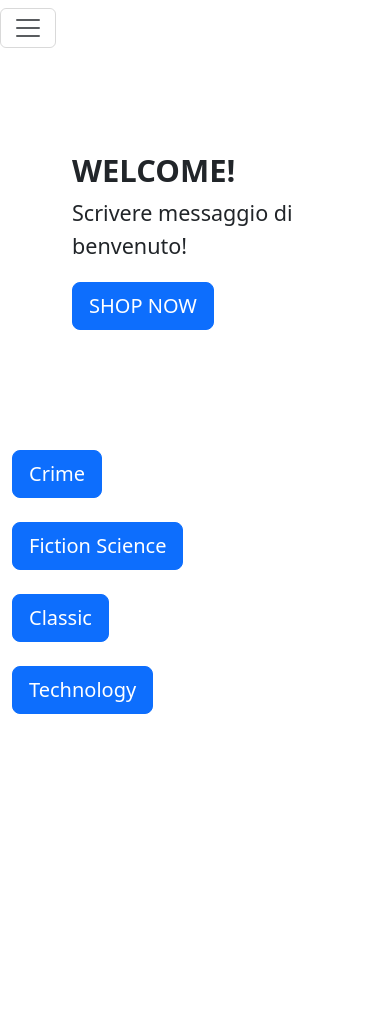
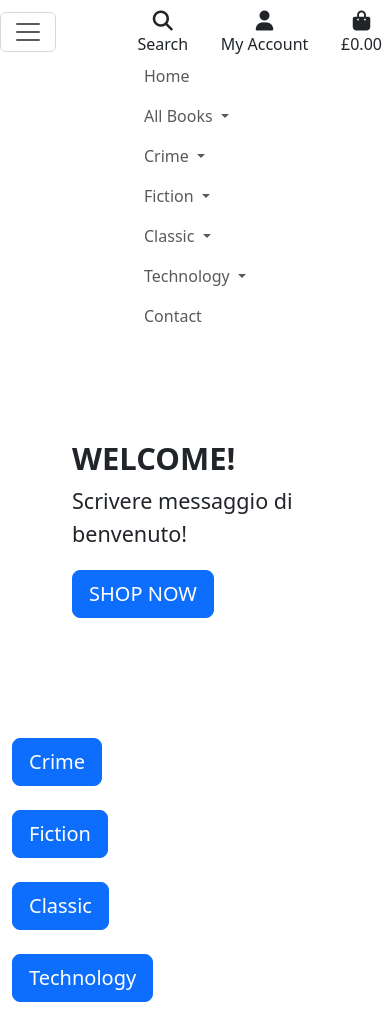
Before and after one commit to ChristianCricchi/shelly-s_corner, a Django app: page / in a window 390 px wide. Before the commit the page ends 714 px from the top, so only its background shows below. Run offline with Django 3.2, Linux system fonts and the light colour scheme; some libraries are stand-ins or nearby versions.

Commit message:
feat: implemented responsive main nav and a mobile top header

```diff
--- a/home/templates/home/index.html
+++ b/home/templates/home/index.html
@@ -30,7 +30,7 @@
             <a href="">
                 <div class="category-box">
                     <div class="category-image living-room-category"></div>
-                    <div class="btn btn-lg btn-primary category-button">Fiction Science</div>
+                    <div class="btn btn-lg btn-primary category-button">Fiction</div>
                 </div>
             </a>
         </div>
--- a/templates/base.html
+++ b/templates/base.html
@@ -62,7 +62,7 @@
             </div>
             <div class="col-12 col-lg-4 my-auto text-lg-center">
                 <a href="{% url 'home' %}" class="nav-link">
-                    INHOME LOGO
+                    Shelly's Corner LOGO
                 </a>
             </div>
             <div class="col-12 col-lg-4 my-auto">
--- /dev/null
+++ b/templates/includes/main-nav.html
@@ -0,0 +1,75 @@
+<div class="collapse navbar-collapse" id="main-nav"></div>
+    <ul class="navbar-nav w-auto mx-auto">
+        <li class="nav-item">
+            <a class="nav-link mr-5" href="{% url 'home' %}">Home</a>
+        </li>
+
+        <li class="nav-item dropdown">
+            <a class="nav-link dropdown-toggle mr-5" href="#" id="all-books-link" role="button"
+                data-bs-toggle="dropdown" aria-expanded="false">
+                All Books
+            </a>
+            <div class="dropdown-menu" aria-labelledby="all-products-link">
+                <a href="#" class="dropdown-item">By Price</a>
+                <a href="#" class="dropdown-item">By Rating</a>
+                <a href="#" class="dropdown-item">By Category</a>
+                <a href="#" class="dropdown-item">All Books</a>
+            </div>
+        </li>
+
+        <li class="nav-item dropdown">
+            <a class="nav-link dropdown-toggle mr-5" href="#" id="crime-link" role="button"
+                data-bs-toggle="dropdown" aria-expanded="false">
+                Crime
+            </a>
+            <div class="dropdown-menu" aria-labelledby="crime-link">
+                <a href="#" class="dropdown-item">Cat_1</a>
+                <a href="#" class="dropdown-item">Cat_2</a>
+                <a href="#" class="dropdown-item">Cat_3</a>
+                <a href="#" class="dropdown-item">Shop full range</a>
+            </div>
+        </li>
+
+        <li class="nav-item dropdown">
+            <a class="nav-link dropdown-toggle mr-5" href="#" id="fiction-link" role="button"
+                data-bs-toggle="dropdown" aria-expanded="false">
+                Fiction
+            </a>
+            <div class="dropdown-menu" aria-labelledby="fiction-link">
+                <a href="#" class="dropdown-item">Cat_1</a>
+                <a href="#" class="dropdown-item">Cat_1</a>
+                <a href="#" class="dropdown-item">Cat_1</a>
+                <a href="#" class="dropdown-item">Shop full range</a>
+            </div>
+        </li>
+
+        <li class="nav-item dropdown">
+            <a class="nav-link dropdown-toggle mr-5" href="#" id="classic-link" role="button"
+                data-bs-toggle="dropdown" aria-expanded="false">
+                Classic
+            </a>
+            <div class="dropdown-menu" aria-labelledby="classic-link">
+                <a href="#" class="dropdown-item">Cat_1</a>
+                <a href="#" class="dropdown-item">Cat_1</a>
+                <a href="#" class="dropdown-item">Cat_1</a>
+                <a href="#" class="dropdown-item">Shop full range</a>
+            </div>
+        </li>
+
+        <li class="nav-item dropdown">
+            <a class="nav-link dropdown-toggle mr-5" href="#" id="technology-link" role="button"
+                data-bs-toggle="dropdown" aria-expanded="false">
+                Technology
+            </a>
+            <div class="dropdown-menu" aria-labelledby="technology-link">
+                <a href="#" class="dropdown-item">Cat_1</a>
+                <a href="#" class="dropdown-item">Cat_1</a>
+                <a href="#" class="dropdown-item">Cat_1</a>
+                <a href="#" class="dropdown-item">Shop full range</a>
+            </div>
+        </li>
+
+        <li class="nav-item">
+            <a class="nav-link" href="">Contact</a>
+        </li>
+</div>
--- /dev/null
+++ b/templates/includes/mobile-top-header.html
@@ -0,0 +1,58 @@
+<ul></ul>
+    <li class="list-inline-item">
+        <a class="nav-link d-block d-lg-none" href="#" id="mobile-search" role="button" data-bs-toggle="dropdown" aria-expanded="false">
+            <div class="text-center">
+                <div><i class="fas fa-search fa-lg"></i></div>
+                <p class="my-0">Search</p>
+            </div>
+        </a>
+        <div class="dropdown-menu border-0 w-100 p-3 rounded-0 my-0" aria-labelledby="mobile-search">
+            <form class="form" method="GET" action="">
+                <div class="input-group w-100">
+                    <input class="form-control rounded-0" type="text" name="q" placeholder="Search our site">
+                    <div class="input-group-append">
+                        <button class="form-control btn btn-black rounded-0" type="submit">
+                            <span class="icon">
+                                <i class="fas fa-search"></i>
+                            </span>
+                        </button>
+                    </div>
+                </div>
+            </form>
+        </div>
+    </li>
+    <li class="list-inline-item dropdown">
+        <a class="nav-link d-block d-lg-none" href="#" id="user-options" role="button" data-bs-toggle="dropdown" aria-expanded="false">
+            <div class="text-center">
+                <div><i class="fas fa-user fa-lg"></i></div>
+                <p class="my-0">My Account</p>
+            </div>
+        </a>
+        <div class="dropdown-menu border-0" aria-labelledby="user-options">
+            {% if request.user.is_authenticated %}
+                {% if request.user.is_superuser %}
+                    <a href="" class="dropdown-item">Product Management</a>
+                {% endif %}
+                <a href="" class="dropdown-item">My Profile</a>
+                <a href="{% url 'account_logout' %}" class="dropdown-item">Logout</a>
+            {% else %}
+                <a href="{% url 'account_signup' %}" class="dropdown-item">Register</a>
+                <a href="{% url 'account_login' %}" class="dropdown-item">Login</a>
+            {% endif %}
+        </div>
+    </li>
+    <li class="list-inline-item">
+        <a class="nav-link d-block d-lg-none" href="">
+            <div class="text-center">
+                <div><i class="fas fa-shopping-bag fa-lg"></i></div>
+                <p class="my-0">
+                    {% if grand_total %}
+                        £{{ grand_total|floatformat:2 }}
+                    {% else %}
+                        £0.00
+                    {% endif %}
+                </p>
+            </div>
+        </a>
+      </li>
+</ul>
```
